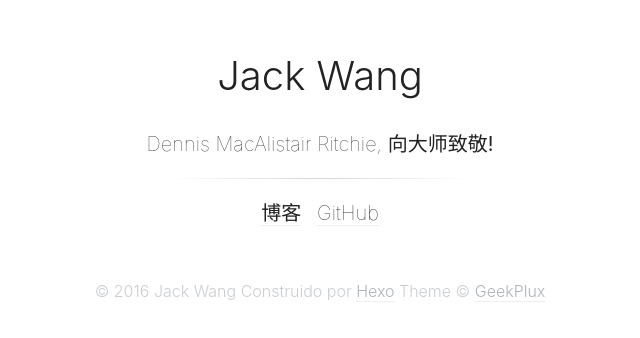
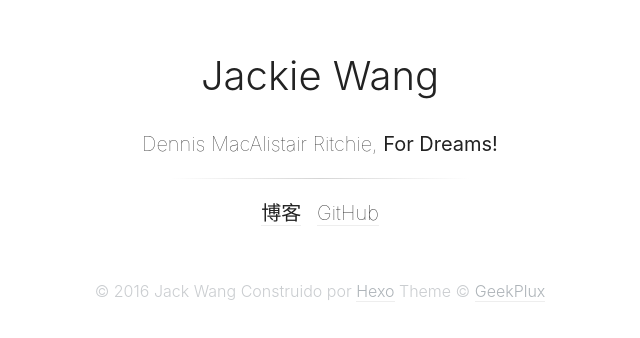
Before and after one commit to wangjiangchuan/wangjiangchuan.github.io, a plain HTML site: page index.html in a window 1280 px wide. Shown: the part 106-444 px from the top of the page, without its empty margins (320-960 px from the left). Drawn offline with nearby package versions, Linux system fonts and the light colour scheme.

Commit message:
Update index.html

```diff
--- a/index.html
+++ b/index.html
@@ -28,9 +28,9 @@
     <div class="home">
   <div class="content">
     <div class="profile">
-      <h1 class="nickname">Jack Wang</h1>
+      <h1 class="nickname">Jackie Wang</h1>
       <div class="description">
-        <p><p>Dennis MacAlistair Ritchie, <strong>向大师致敬!</strong></p>
+        <p><p>Dennis MacAlistair Ritchie, <strong>For Dreams!</strong></p>
 </p>
       </div>
     </div>
```
